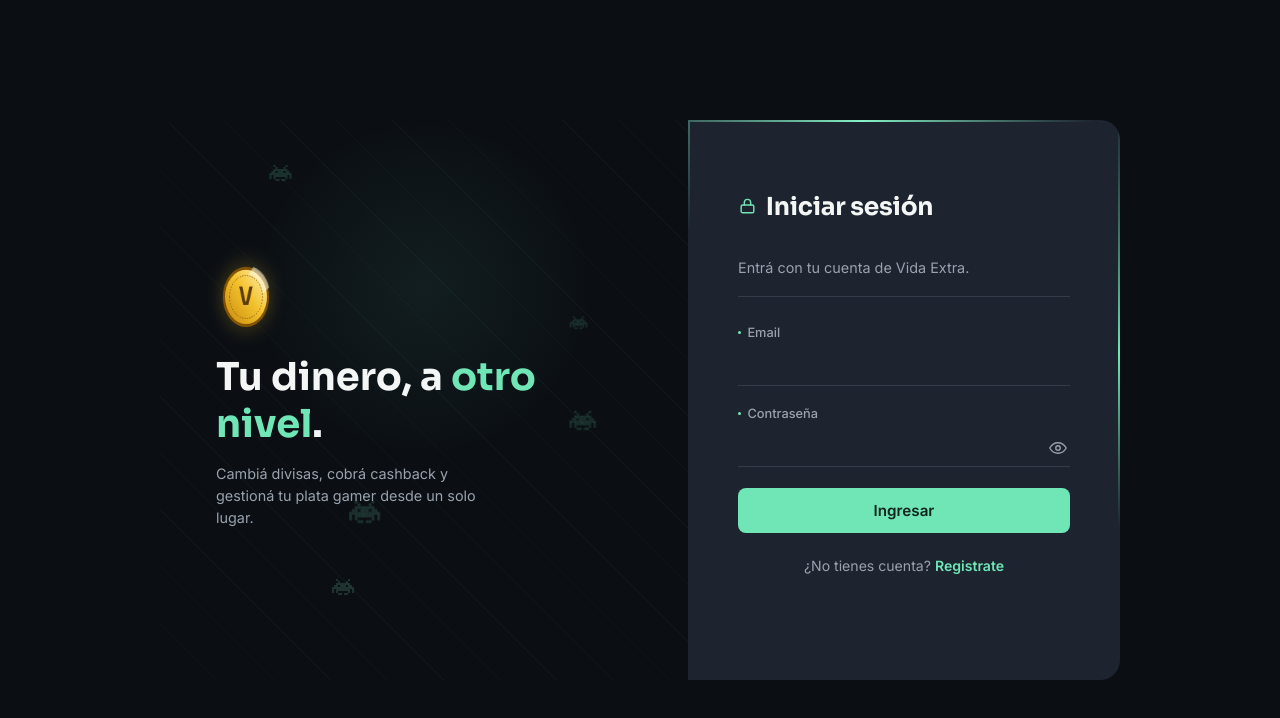
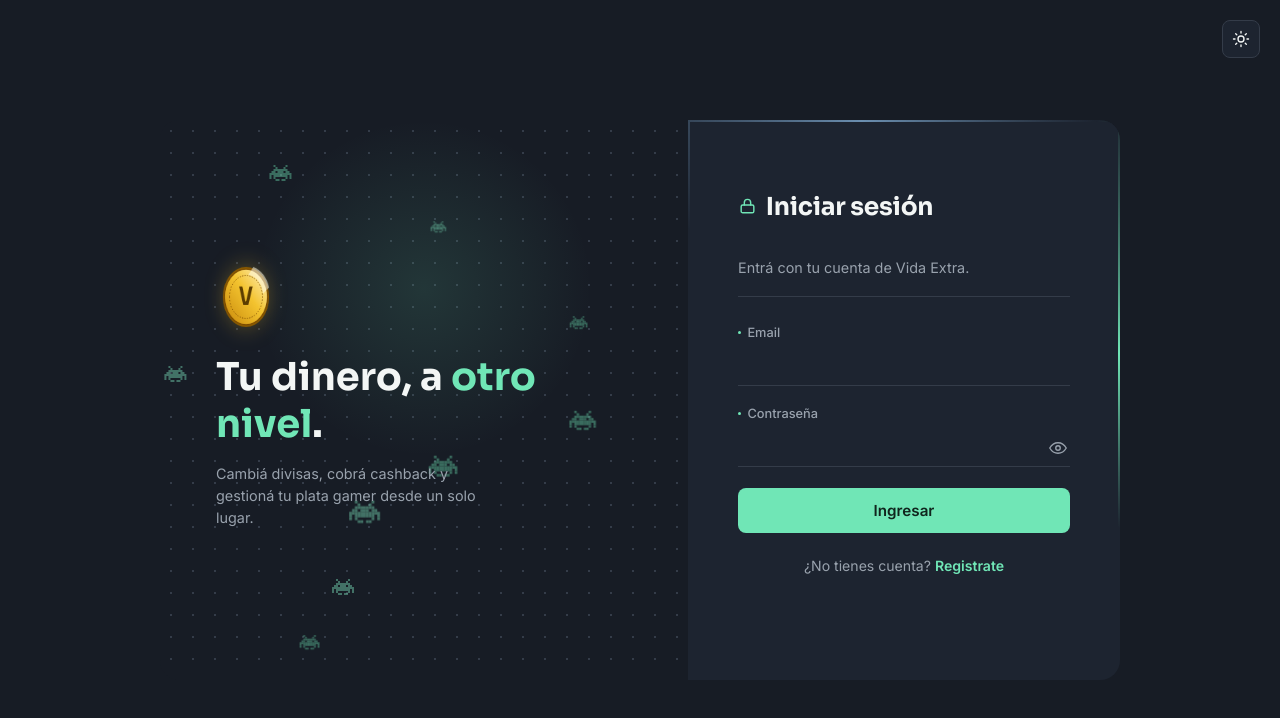
Before and after one commit to vidaextragl/M6-Frontend, a React (Vite) app: page /login in a window 1280 px wide. Shown: the top 718 px of the page. Built offline with nearby package versions, Linux system fonts and the light colour scheme.

Commit message:
feat: toggle de tema, fondo con puntos, borde verde/azul, mas naves y ajusta caracteres especiales al set del backend

```diff
--- a/src/pages/login-page.tsx
+++ b/src/pages/login-page.tsx
@@ -1,6 +1,7 @@
 import { useState, type SyntheticEvent } from 'react'
 import { Link, useNavigate } from 'react-router-dom'
 import { useAuth } from '../hooks/use-auth'
+import { useTheme } from '../hooks/use-theme'
 
 const invaders = [
   { top: '8%', color: '#70e6b6', scale: 1, duration: '22s', delay: '0s' },
@@ -8,6 +9,11 @@ const invaders = [
   { top: '35%', color: '#70e6b6', scale: 0.8, duration: '26s', delay: '-14s' },
   { top: '82%', color: '#86f3c7', scale: 1, duration: '24s', delay: '-3s' },
   { top: '52%', color: '#70e6b6', scale: 1.2, duration: '34s', delay: '-20s' },
+  { top: '18%', color: '#86f3c7', scale: 0.7, duration: '28s', delay: '-9s' },
+  { top: '44%', color: '#86f3c7', scale: 1, duration: '20s', delay: '-16s' },
+  { top: '60%', color: '#70e6b6', scale: 1.3, duration: '32s', delay: '-11s' },
+  { top: '92%', color: '#70e6b6', scale: 0.9, duration: '25s', delay: '-2s' },
+  { top: '26%', color: '#86f3c7', scale: 1.1, duration: '29s', delay: '-23s' },
 ]
 
 function CoinMark({ gradientId }: { gradientId: string }) {
@@ -48,8 +54,25 @@ function EyeIcon({ open }: { open: boolean }) {
   )
 }
 
+function ThemeIcon({ theme }: { theme: 'light' | 'dark' }) {
+  if (theme === 'dark') {
+    return (
+      <svg viewBox="0 0 24 24" fill="none" stroke="currentColor" strokeWidth="1.8" strokeLinecap="round" strokeLinejoin="round" width="18" height="18">
+        <circle cx="12" cy="12" r="4"></circle>
+        <path d="M12 2v2M12 20v2M4.93 4.93l1.41 1.41M17.66 17.66l1.41 1.41M2 12h2M20 12h2M6.34 17.66l-1.41 1.41M19.07 4.93l-1.41 1.41"></path>
+      </svg>
+    )
+  }
+  return (
+    <svg viewBox="0 0 24 24" fill="none" stroke="currentColor" strokeWidth="1.8" strokeLinecap="round" strokeLinejoin="round" width="18" height="18">
+      <path d="M21 12.79A9 9 0 1 1 11.21 3 7 7 0 0 0 21 12.79Z"></path>
+    </svg>
+  )
+}
+
 export function LoginPage() {
   const { login } = useAuth()
+  const { theme, toggleTheme } = useTheme()
   const navigate = useNavigate()
 
   const [email, setEmail] = useState('')
@@ -76,6 +99,15 @@ export function LoginPage() {
 
   return (
     <div className="auth-page">
+      <button
+        type="button"
+        className="auth-theme-toggle"
+        onClick={toggleTheme}
+        aria-label={theme === 'dark' ? 'Cambiar a modo claro' : 'Cambiar a modo oscuro'}
+      >
+        <ThemeIcon theme={theme} />
+      </button>
+
       <div className="auth-layout">
         <div className="auth-hero">
           <div className="invaders-field">
--- a/src/pages/register-page.tsx
+++ b/src/pages/register-page.tsx
@@ -1,6 +1,7 @@
 import { useState, type SyntheticEvent } from 'react'
 import { Link, useNavigate } from 'react-router-dom'
 import { useAuth } from '../hooks/use-auth'
+import { useTheme } from '../hooks/use-theme'
 import { isStrongPassword } from '../utils/validators.utils'
 
 const invaders = [
@@ -9,6 +10,11 @@ const invaders = [
   { top: '40%', color: '#70e6b6', scale: 0.9, duration: '28s', delay: '-16s' },
   { top: '85%', color: '#86f3c7', scale: 1.1, duration: '23s', delay: '-4s' },
   { top: '25%', color: '#70e6b6', scale: 1, duration: '30s', delay: '-12s' },
+  { top: '5%', color: '#86f3c7', scale: 0.8, duration: '27s', delay: '-19s' },
+  { top: '50%', color: '#86f3c7', scale: 1.2, duration: '24s', delay: '-6s' },
+  { top: '75%', color: '#70e6b6', scale: 1, duration: '31s', delay: '-14s' },
+  { top: '95%', color: '#70e6b6', scale: 0.85, duration: '26s', delay: '-3s' },
+  { top: '33%', color: '#86f3c7', scale: 1.15, duration: '29s', delay: '-21s' },
 ]
 
 function CoinMark({ gradientId }: { gradientId: string }) {
@@ -49,6 +55,22 @@ function EyeIcon({ open }: { open: boolean }) {
   )
 }
 
+function ThemeIcon({ theme }: { theme: 'light' | 'dark' }) {
+  if (theme === 'dark') {
+    return (
+      <svg viewBox="0 0 24 24" fill="none" stroke="currentColor" strokeWidth="1.8" strokeLinecap="round" strokeLinejoin="round" width="18" height="18">
+        <circle cx="12" cy="12" r="4"></circle>
+        <path d="M12 2v2M12 20v2M4.93 4.93l1.41 1.41M17.66 17.66l1.41 1.41M2 12h2M20 12h2M6.34 17.66l-1.41 1.41M19.07 4.93l-1.41 1.41"></path>
+      </svg>
+    )
+  }
+  return (
+    <svg viewBox="0 0 24 24" fill="none" stroke="currentColor" strokeWidth="1.8" strokeLinecap="round" strokeLinejoin="round" width="18" height="18">
+      <path d="M21 12.79A9 9 0 1 1 11.21 3 7 7 0 0 0 21 12.79Z"></path>
+    </svg>
+  )
+}
+
 interface PasswordRequirement {
   label: string
   met: boolean
@@ -59,12 +81,13 @@ function getPasswordRequirements(password: string): PasswordRequirement[] {
     { label: 'Al menos 8 caracteres', met: password.length >= 8 },
     { label: 'Al menos una mayúscula', met: /[A-Z]/.test(password) },
     { label: 'Al menos un número', met: /[0-9]/.test(password) },
-    { label: 'Al menos un carácter especial', met: /[!@#$%^&*(),.?":{}|<>_\-+=]/.test(password) },
+    { label: 'Al menos un carácter especial', met: /[-#!@$%^&_+=]/.test(password) },
   ]
 }
 
 export function RegisterPage() {
   const { register } = useAuth()
+  const { theme, toggleTheme } = useTheme()
   const navigate = useNavigate()
 
   const [name, setName] = useState('')
@@ -113,6 +136,15 @@ export function RegisterPage() {
 
   return (
     <div className="auth-page">
+      <button
+        type="button"
+        className="auth-theme-toggle"
+        onClick={toggleTheme}
+        aria-label={theme === 'dark' ? 'Cambiar a modo claro' : 'Cambiar a modo oscuro'}
+      >
+        <ThemeIcon theme={theme} />
+      </button>
+
       <div className="auth-layout">
         <div className="auth-hero">
           <div className="invaders-field">
--- a/src/styles/globals.css
+++ b/src/styles/globals.css
@@ -10,11 +10,16 @@
   --mint: #70e6b6;
   --mint-bright: #86f3c7;
   --mint-soft: rgba(112, 230, 182, 0.13);
+  --accent-blue: #6b8fb0;
   --red: #ff7a72;
   --gold: #ffe47a;
   --gold-deep: #f0b510;
   --gold-border: #a96e00;
   --gold-inner: #ffd64c;
+}
+
+html[data-theme='light'] {
+  --accent-blue: #3d6f8f;
 }
 
 body {
@@ -29,9 +34,27 @@ h1, h2, h3 {
   min-height: 100vh;
   display: flex;
   flex-direction: column;
-  background: #0b0f14;
+  background: var(--background);
   color: var(--text);
   padding: 1.5rem 1rem;
+  transition: background 0.2s ease, color 0.2s ease;
+}
+
+.auth-theme-toggle {
+  position: absolute;
+  top: 1.25rem;
+  right: 1.25rem;
+  width: 38px;
+  height: 38px;
+  border-radius: 8px;
+  border: 1px solid var(--border);
+  background: var(--panel);
+  color: var(--text);
+  cursor: pointer;
+  display: flex;
+  align-items: center;
+  justify-content: center;
+  z-index: 2;
 }
 
 .auth-layout {
@@ -48,9 +71,13 @@ h1, h2, h3 {
   padding: 2rem 1.75rem;
   text-align: center;
   background:
-    radial-gradient(ellipse 240px 240px at 50% 30%, rgba(112, 230, 182, 0.07), transparent 70%),
-    repeating-linear-gradient(45deg, rgba(112,230,182,0.03) 0px, rgba(112,230,182,0.03) 1px, transparent 1px, transparent 40px),
-    #0b0f14;
+    radial-gradient(ellipse 240px 240px at 50% 30%, var(--mint-soft), transparent 70%),
+    var(--background);
+  background-image:
+    radial-gradient(ellipse 240px 240px at 50% 30%, var(--mint-soft), transparent 70%),
+    radial-gradient(circle, var(--border) 1px, transparent 1px),
+    linear-gradient(var(--background), var(--background));
+  background-size: auto, 22px 22px, auto;
 }
 
 .invaders-field {
@@ -65,7 +92,7 @@ h1, h2, h3 {
   width: 2px;
   height: 2px;
   background: transparent;
-  opacity: 0.16;
+  opacity: 0.4;
   animation: invader-drift linear infinite;
   box-shadow:
     4px 0 0 0 var(--invader-color), 16px 0 0 0 var(--invader-color),
@@ -126,7 +153,7 @@ h1, h2, h3 {
   inset: 0;
   padding: 2px;
   border-radius: inherit;
-  background: conic-gradient(from var(--angle, 0deg), transparent 0%, var(--mint) 12%, transparent 24%, transparent 76%, var(--mint-bright) 88%, transparent 100%);
+  background: conic-gradient(from var(--angle, 0deg), transparent 0%, var(--mint) 12%, transparent 24%, transparent 76%, var(--accent-blue) 88%, transparent 100%);
   -webkit-mask: linear-gradient(#000 0 0) content-box, linear-gradient(#000 0 0);
   mask: linear-gradient(#000 0 0) content-box, linear-gradient(#000 0 0);
   -webkit-mask-composite: xor;
@@ -278,6 +305,7 @@ h1, h2, h3 {
     animation: none;
   }
 }
+
 .password-input-wrap {
   position: relative;
   display: flex;
--- a/src/utils/validators.utils.ts
+++ b/src/utils/validators.utils.ts
@@ -2,6 +2,6 @@ export function isStrongPassword(password: string): boolean {
   const hasMinLength = password.length >= 8
   const hasUppercase = /[A-Z]/.test(password)
   const hasNumber = /[0-9]/.test(password)
-  const hasSpecialChar = /[!@#$%^&*(),.?":{}|<>_\-+=]/.test(password)
+  const hasSpecialChar = /[-#!@$%^&_+=]/.test(password)
   return hasMinLength && hasUppercase && hasNumber && hasSpecialChar
 }
```
